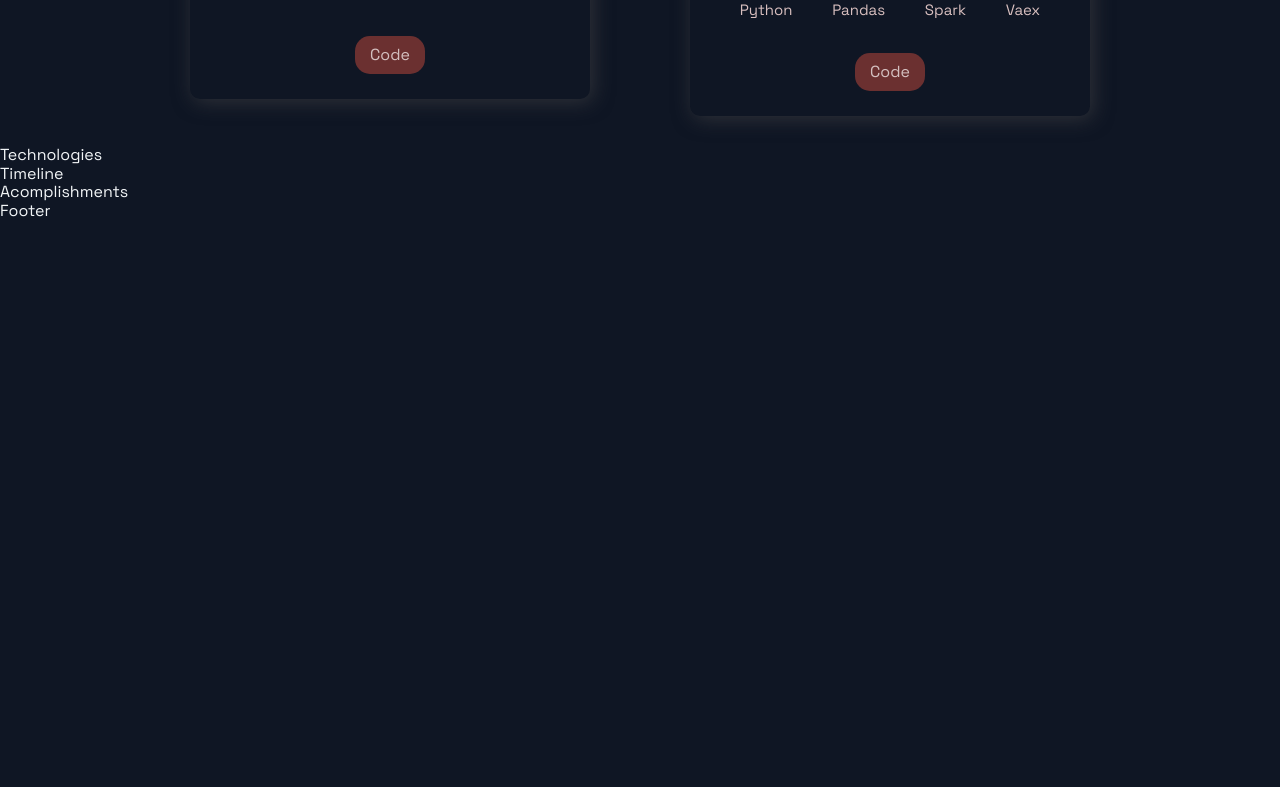
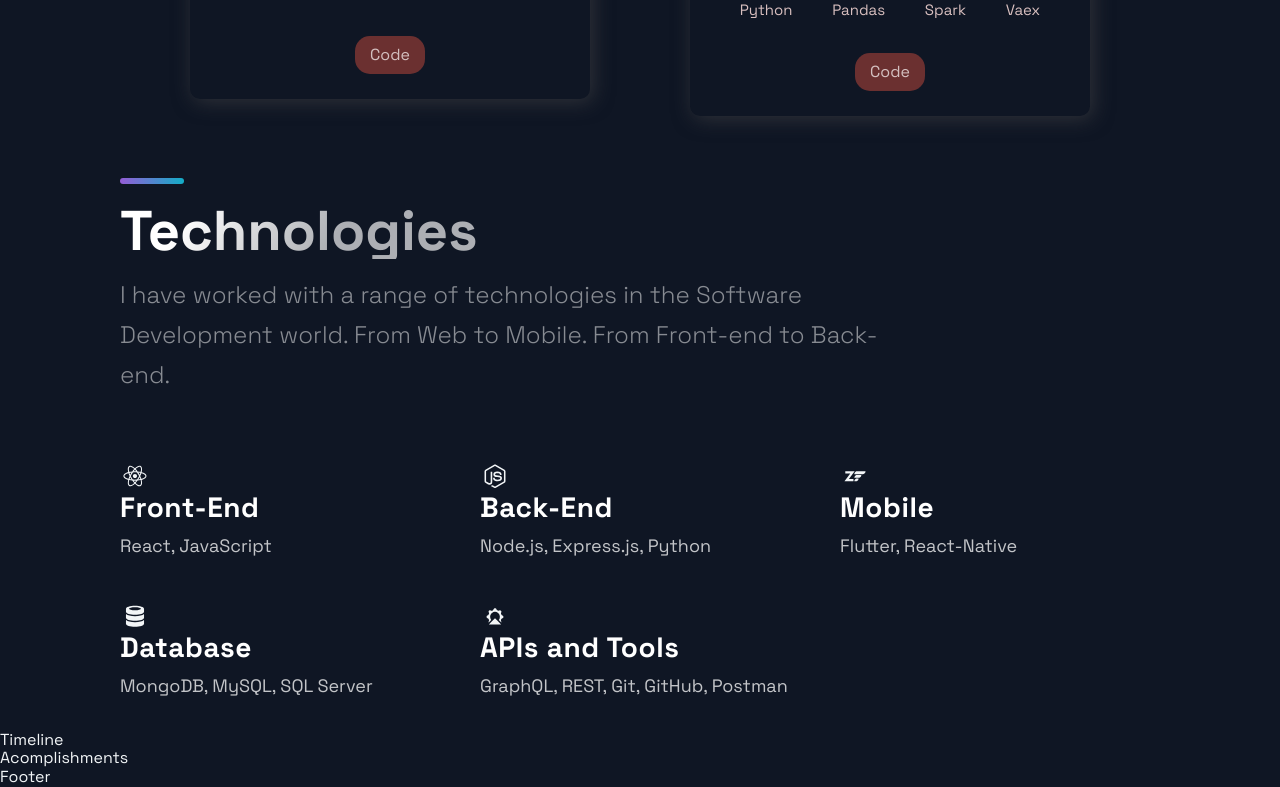
Before and after one commit to dhvaneshshah97/My_Portfolio, a Next.js app: page / in a window 1280 px wide. Shown: the part 1926-2713 px from the top of the page. Before the commit the page ends 2147 px from the top, so only its background shows below. Built offline with nearby package versions, Linux system fonts and the light colour scheme.

Commit message:
Add Technologies section

```diff
--- a/src/components/Technologies/Technologies.js
+++ b/src/components/Technologies/Technologies.js
@@ -1,12 +1,62 @@
 import React from 'react';
-import { DiFirebase, DiReact, DiZend } from 'react-icons/di';
+import { DiNodejsSmall  , DiReact, DiZend, DiExtjs, DiDatabase } from 'react-icons/di';
 import { Section, SectionDivider, SectionText, SectionTitle } from '../../styles/GlobalComponents';
 import { List, ListContainer, ListItem, ListParagraph, ListTitle } from './TechnologiesStyles';
 
 const Technologies = () =>  (
-  <div>
-    Technologies
-  </div>
+  <Section id="tech">
+    <SectionDivider/>
+    <br />
+    <SectionTitle>Technologies</SectionTitle>
+    <SectionText>I have worked with a range of technologies in the Software Development world. From Web to Mobile. From Front-end to Back-end.</SectionText>
+    <List>
+      <ListItem>
+        <DiReact size="3rem" />
+        <ListContainer>
+          <ListTitle>Front-End</ListTitle>
+          <ListParagraph>
+            React, JavaScript
+          </ListParagraph>
+        </ListContainer>
+      </ListItem>
+      <ListItem>
+        <DiNodejsSmall size="3rem" />
+        <ListContainer>
+          <ListTitle>Back-End</ListTitle>
+          <ListParagraph>
+            Node.js, Express.js, Python
+          </ListParagraph>
+        </ListContainer>
+      </ListItem>
+      <ListItem>
+        <DiZend size="3rem" />
+        <ListContainer>
+          <ListTitle>Mobile</ListTitle>
+          <ListParagraph>
+            Flutter, React-Native
+          </ListParagraph>
+        </ListContainer>
+      </ListItem>
+      <ListItem>
+        <DiDatabase size="3rem" />
+        <ListContainer>
+          <ListTitle>Database</ListTitle>
+          <ListParagraph>
+            MongoDB, MySQL, SQL Server
+          </ListParagraph>
+        </ListContainer>
+      </ListItem>
+      <ListItem>
+        <DiExtjs size="3rem" />
+        <ListContainer>
+          <ListTitle>APIs and Tools</ListTitle>
+          <ListParagraph>
+            GraphQL, REST, Git, GitHub, Postman
+          </ListParagraph>
+        </ListContainer>
+      </ListItem>
+    </List>
+  </Section>
 );
 
 export default Technologies;
```
